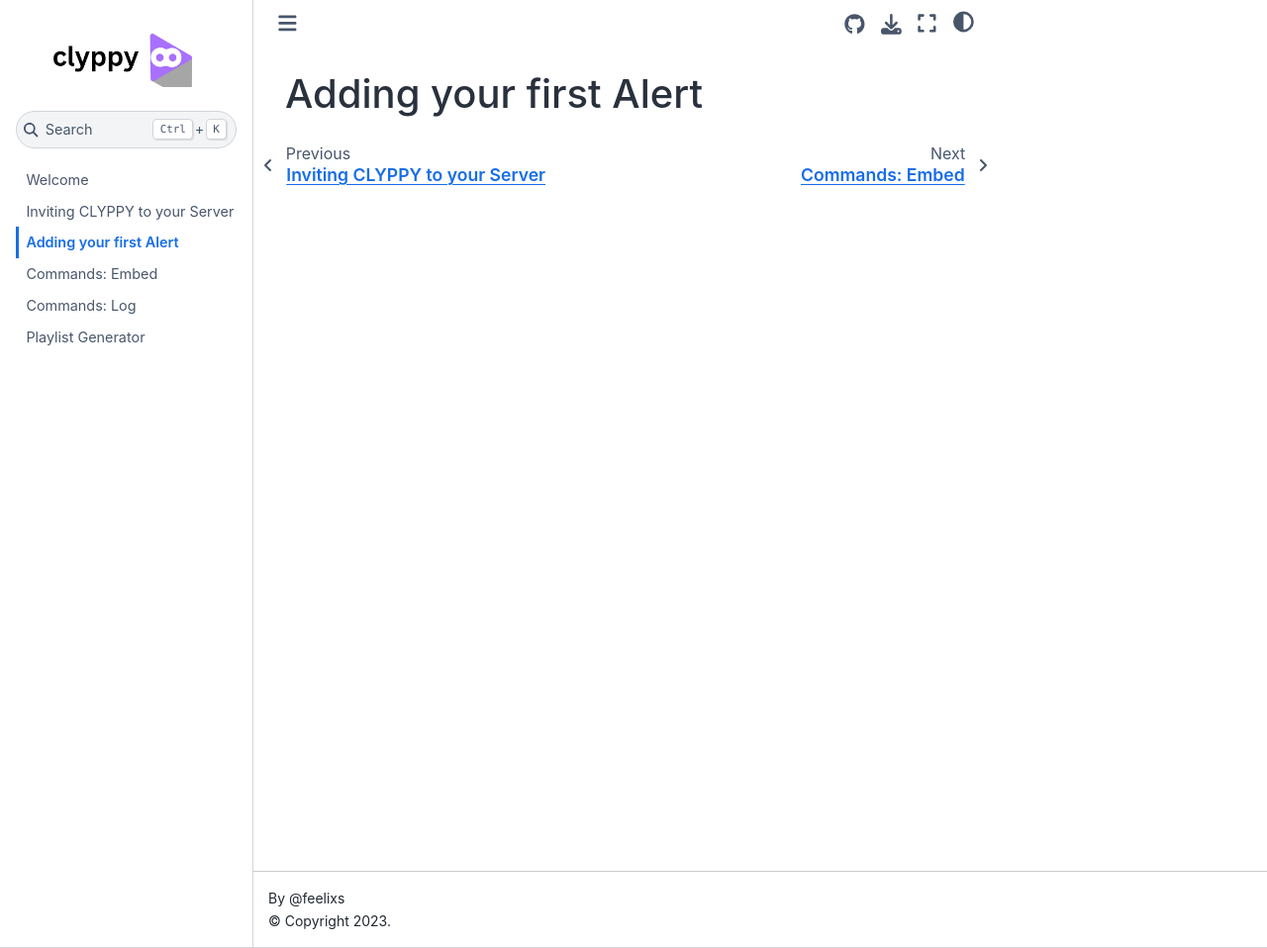
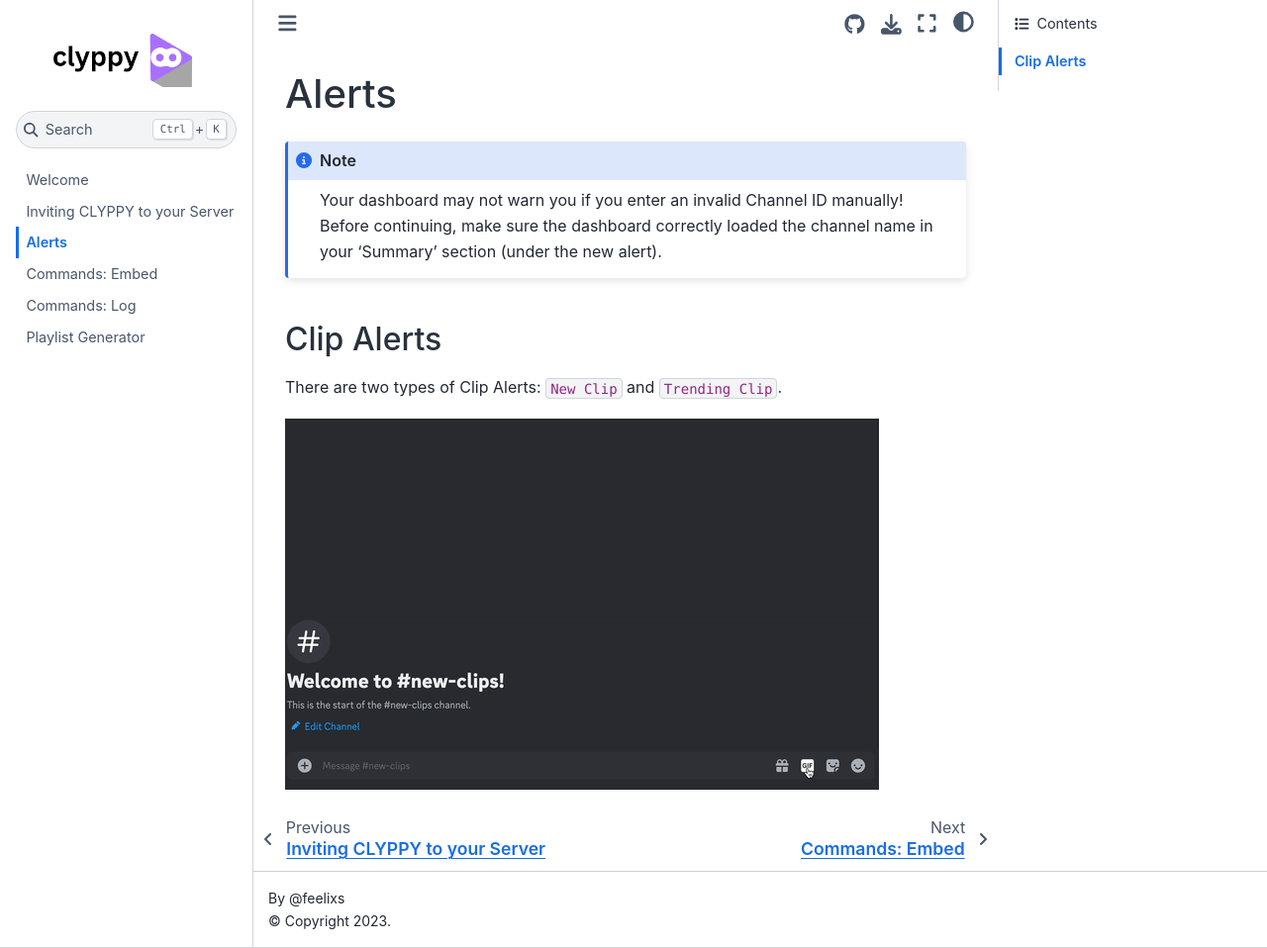
Before and after one commit to feelixs/clyppy-docs, a Jupyter Book: the page built from docs/alert.md, in a window 1280 px wide and 958 px high. Shown: the whole window at 99% size. Built offline with Jupyter Book 1.0.4 settings and Sphinx 7.4.7 and the Sphinx Book theme 1.1.4, drawn with Linux system fonts in a browser that asks for light colours; pages that are not in the unit, such as notebooks, are missing from menus.

Commit message:
Update alert.md

````diff
--- a/docs/alert.md
+++ b/docs/alert.md
@@ -1 +1,14 @@
-# Adding your first Alert
+# Alerts
+
+
+
+```{note}
+Your dashboard may not warn you if you enter an invalid Channel ID manually! Before continuing, make sure the dashboard correctly loaded the channel name in your 'Summary' section (under the new alert).
+```
+
+
+## Clip Alerts
+
+There are two types of Clip Alerts: `New Clip` and `Trending Clip`.
+
+![](images/newclip.gif)
````
